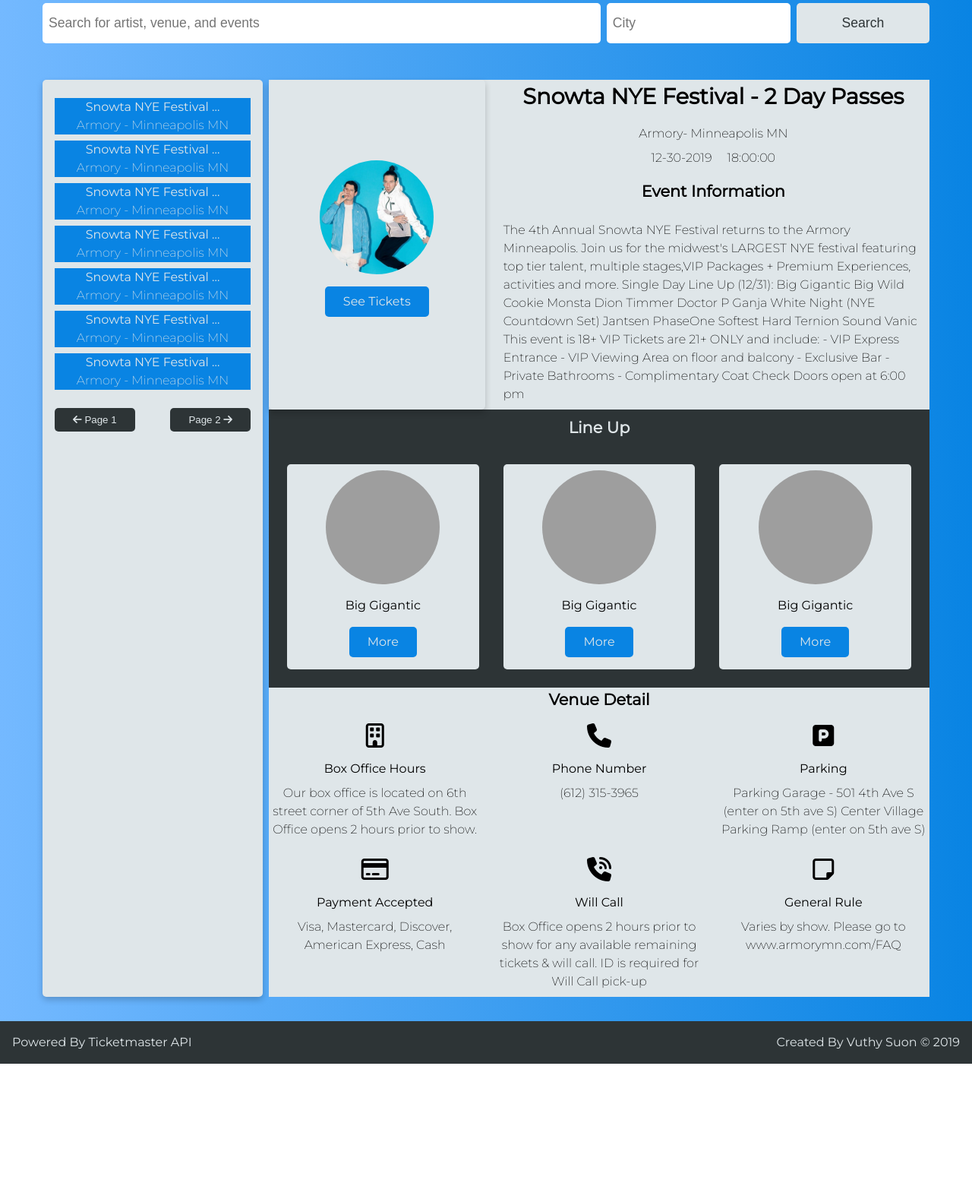
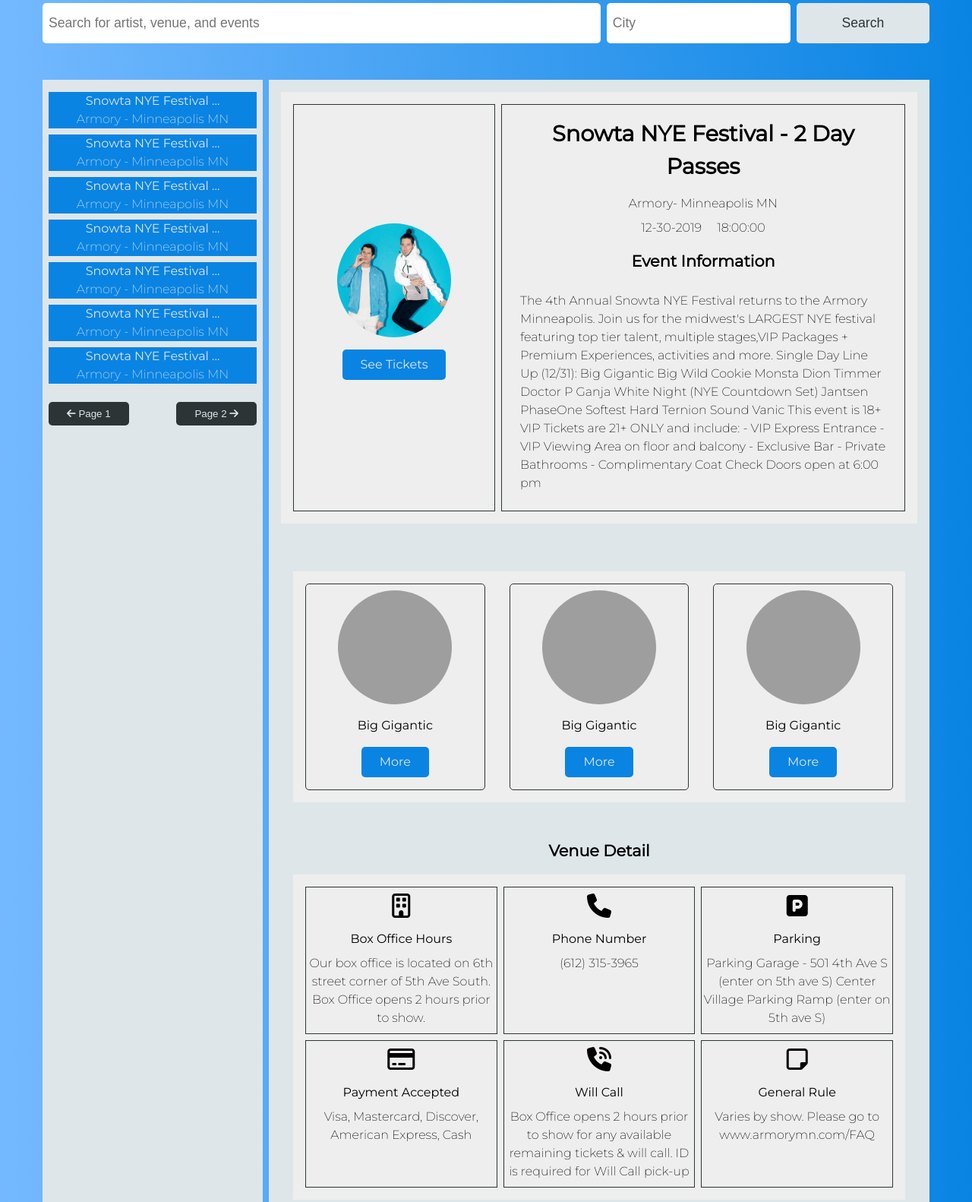
Before and after one commit to Suonx002/TicketDream, a website built with webpack: page src/index.html in a window 1280 px wide. Shown: the part 160-1742 px from the top of the page at 76% size. Before the commit the page ends 1560 px from the top, so only its background shows below. Built offline with nearby package versions, Linux system fonts and the light colour scheme; grey boxes are pictures that could not be loaded.

Commit message:
fix some padding issues on html

```diff
--- a/src/index.html
+++ b/src/index.html
@@ -30,10 +30,10 @@
         </form>
       </div>
     </section>
-    <section class="section section-search-results">
+    <section class="section section-search-results ">
       <div class="container results-container">
         <!-- left container -->
-        <div class="left-container card bg-light">
+        <div class="left-container bg-light">
           <ul class="search-results ">
             <li class="search-item my-1 bg-primary-light">
               <a href="#" class="light-text">
@@ -107,7 +107,7 @@
           <!-- event content -->
           <div class="event-content">
             <!-- event profile -->
-            <div class="event-profile card">
+            <div class="event-profile">
               <img
                 src="./assets/eventProfilePic.jpg"
                 alt="event pic"
@@ -154,7 +154,7 @@
           <div class="artist-lineup">
             <h4 class="text-center">Line Up</h4>
             <div class="artist-collections">
-              <div class="artist-item">
+              <div class="artist-item ">
                 <img
                   src="https://s1.ticketm.net/dam/a/2e6/6c23d561-98d7-4025-b49a-5e20544c52e6_153341_RETINA_PORTRAIT_16_9.jpg"
                   alt="artist pic"
@@ -163,7 +163,7 @@
                 <p class="artist-name my-2">Big Gigantic</p>
                 <a href="#" class="btn btn-primary mb-2">More</a>
               </div>
-              <div class="artist-item">
+              <div class="artist-item ">
                 <img
                   src="https://s1.ticketm.net/dam/a/2e6/6c23d561-98d7-4025-b49a-5e20544c52e6_153341_RETINA_PORTRAIT_16_9.jpg"
                   alt="artist pic"
--- a/src/sass/style.scss
+++ b/src/sass/style.scss
@@ -275,7 +275,6 @@
 
       //left container
       .left-container {
-        height: auto;
         .search-results {
           padding: 0.5rem;
           .search-item {
@@ -298,22 +297,27 @@
       //right container
       .right-container {
         background-color: $light-color;
+        padding: 1rem;
 
         .event-content {
           display: grid;
           grid-template-columns: 1fr 2fr;
-          grid-gap: 1rem;
-
+          padding: 1rem;
+          grid-gap: 0.5rem;
+          background-color: #eee;
           // event profile
           .event-profile {
             display: flex;
             flex-direction: column;
             justify-content: center;
             align-items: center;
+            border: 1px solid $dark-color;
           }
 
           //   event-detail
           .event-detail {
+            border: 1px solid $dark-color;
+            padding: 1rem;
             .event-detail-content {
               p {
                 font-weight: 200;
@@ -331,19 +335,20 @@
 
         // artist lineup
         .artist-lineup {
-          padding: 0.5rem;
-          background-color: $dark-color;
+          padding: 1rem;
           h4 {
             color: $light-color;
           }
 
           .artist-collections {
+            background-color: #eee;
+
             display: flex;
             justify-content: space-evenly;
             flex-wrap: wrap;
             .artist-item {
               border-radius: 5px;
-              background-color: $light-color;
+              border: 1px solid $dark-color;
               margin: 1rem;
               display: flex;
               flex-direction: column;
@@ -359,14 +364,24 @@
 
         // venue details
         .venue-detail {
+          h4 {
+            margin: 1rem 0;
+          }
+          padding: 1rem;
           // venue collection
           .venue-collections {
             display: grid;
             grid-template-columns: repeat(3, 1fr);
-            grid-gap: 1rem;
+            grid-gap: 0.5rem;
+            padding: 1rem;
+            background-color: #eee;
+
             .venue-item {
               text-align: center;
+
+              border: 1px solid $dark-color;
               i {
+                margin-top: 0.5rem;
                 display: block;
                 font-size: 2rem;
 
```
